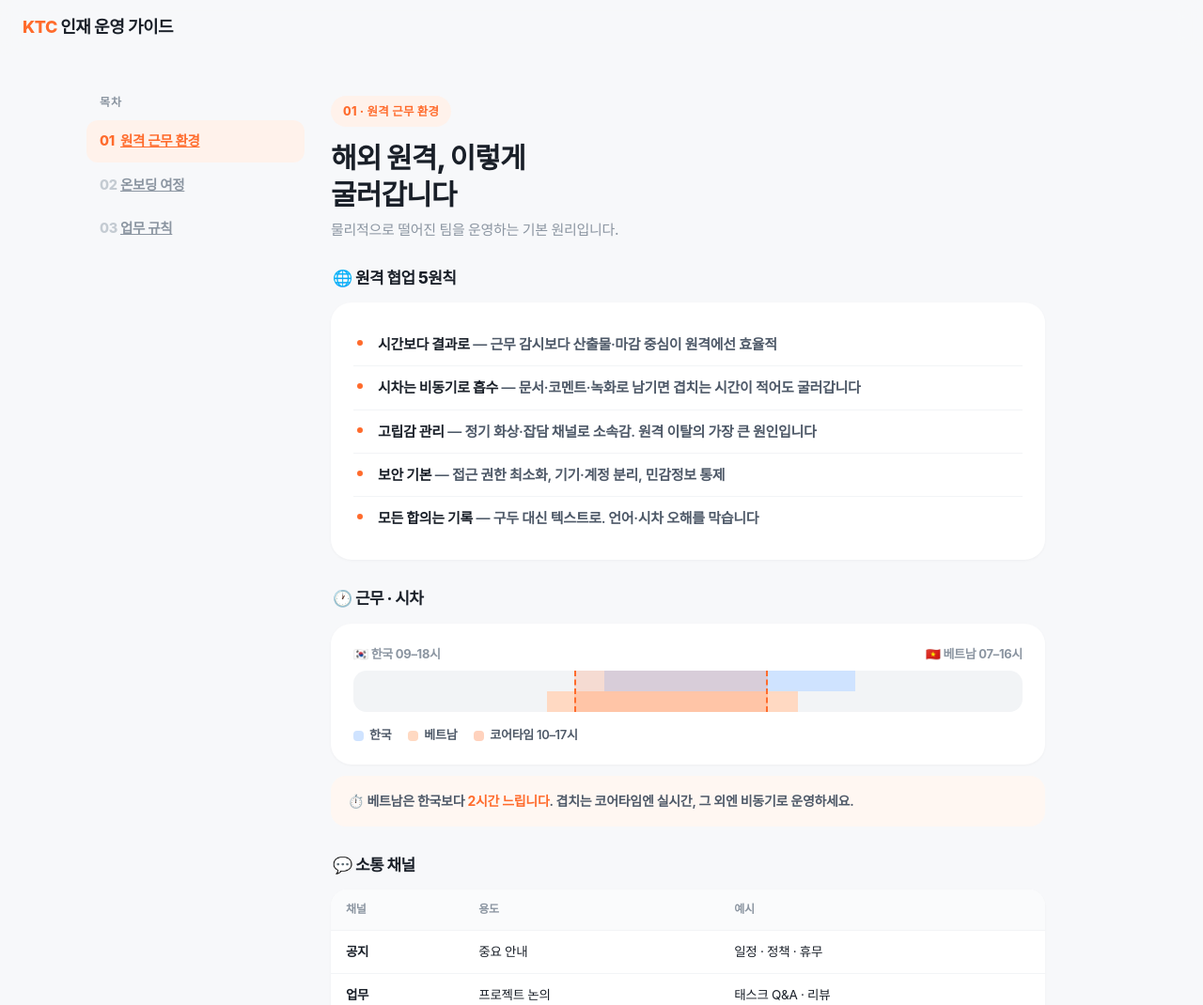
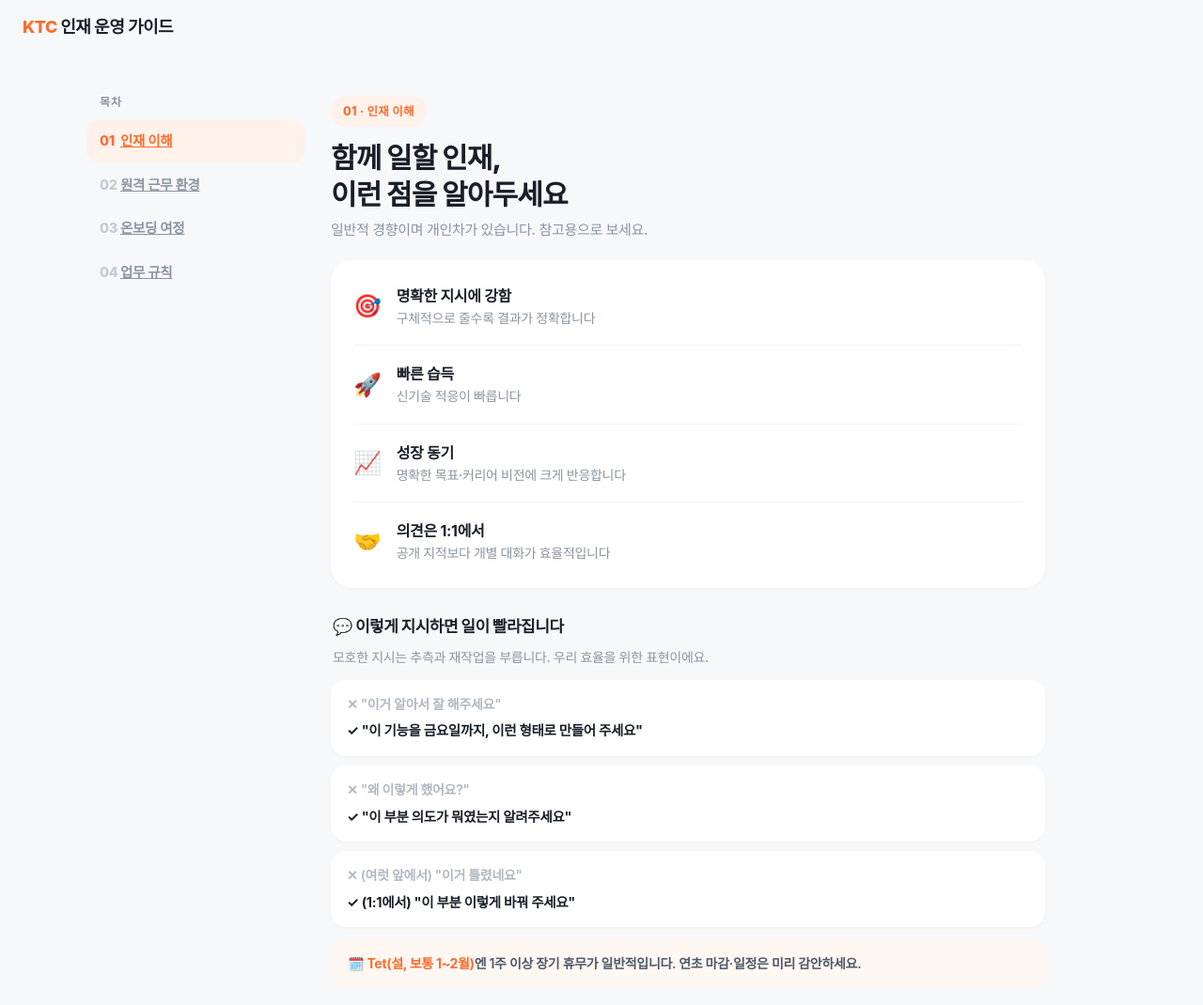
Before and after one commit to jae0512-debug/ktc-onboarding-guide, a plain HTML site: page index.html in a window 1280 px wide. Shown: the top 1070 px of the page at 94% size. Drawn offline with Linux system fonts and the light colour scheme; a web font is replaced by a local one.

Commit message:
인재 이해 섹션 추가 및 번호 01~04로 재정렬
Co-Authored-By: Claude Sonnet 4.6 <noreply@anthropic.com>

```diff
--- a/index.html
+++ b/index.html
@@ -3,7 +3,7 @@
 <head>
   <meta charset="UTF-8">
   <meta name="viewport" content="width=device-width, initial-scale=1.0">
-  <title>KTC 운영 가이드 — 원격 환경 · 온보딩 · 업무 규칙</title>
+  <title>KTC 운영 가이드 — 인재 이해 · 원격 환경 · 온보딩 · 업무 규칙</title>
   <link rel="stylesheet" as="style" crossorigin href="https://cdn.jsdelivr.net/gh/orioncactus/pretendard@v1.3.9/dist/web/static/pretendard.min.css">
   <style>
     * { box-sizing: border-box; margin: 0; padding: 0; -webkit-font-smoothing: antialiased; }
@@ -104,6 +104,16 @@
     .savebtn { width:100%; margin-top:14px; background:var(--ink); color:#fff; border:none; border-radius:16px; padding:15px; font-family:inherit; font-size:15px; font-weight:700; letter-spacing:-0.3px; cursor:pointer; }
     .savebtn:active { transform:scale(.99); }
 
+    .rows { background:#fff; border-radius: 22px; padding: 8px 24px; box-shadow: 0 1px 3px rgba(0,0,0,.04); margin-bottom: 12px; }
+    .r { display: flex; gap: 16px; align-items: center; padding: 18px 0; border-bottom: 1px solid var(--line); }
+    .r:last-child { border-bottom: none; }
+    .r .em { font-size: 24px; flex-shrink: 0; }
+    .r .rt { font-size: 16px; font-weight: 700; }
+    .r .rd { font-size: 14px; color: var(--muted); font-weight: 500; }
+    .pair { background:#fff; border-radius:16px; padding:15px 17px; box-shadow:0 1px 3px rgba(0,0,0,.04); margin-bottom:10px; }
+    .pair .x { font-size:14px; color:#b0b8c1; font-weight:600; }
+    .pair .o { font-size:14.5px; color:var(--ink); font-weight:700; margin-top:7px; }
+
     @media (min-width: 900px) {
       .tabs { display: none; }
       .shell { display: flex; align-items: flex-start; gap: 28px; max-width: 1160px; margin: 0 auto; padding: 0 32px; }
@@ -134,6 +144,7 @@
 <body>
   <nav><div class="logo">KTC <b>인재 운영 가이드</b></div></nav>
   <div class="tabs">
+    <a class="tab" href="#culture">인재 이해</a>
     <a class="tab" href="#env">원격 환경</a>
     <a class="tab" href="#journey">온보딩</a>
     <a class="tab" href="#agree">업무 규칙</a>
@@ -142,16 +153,35 @@
   <div class="shell">
     <aside class="side">
       <div class="st">목차</div>
-      <a class="snav" href="#env"><b>01</b>원격 근무 환경</a>
-      <a class="snav" href="#journey"><b>02</b>온보딩 여정</a>
-      <a class="snav" href="#agree"><b>03</b>업무 규칙</a>
+      <a class="snav" href="#culture"><b>01</b>인재 이해</a>
+      <a class="snav" href="#env"><b>02</b>원격 근무 환경</a>
+      <a class="snav" href="#journey"><b>03</b>온보딩 여정</a>
+      <a class="snav" href="#agree"><b>04</b>업무 규칙</a>
     </aside>
 
     <main class="main">
 
+    <!-- ===== ②: 인재 이해 ===== -->
+    <section id="culture">
+      <div class="tag">01 · 인재 이해</div>
+      <div class="h2">함께 일할 인재,<br>이런 점을 알아두세요<small>일반적 경향이며 개인차가 있습니다. 참고용으로 보세요.</small></div>
+      <div class="rows">
+        <div class="r"><span class="em">🎯</span><div><div class="rt">명확한 지시에 강함</div><div class="rd">구체적으로 줄수록 결과가 정확합니다</div></div></div>
+        <div class="r"><span class="em">🚀</span><div><div class="rt">빠른 습득</div><div class="rd">신기술 적응이 빠릅니다</div></div></div>
+        <div class="r"><span class="em">📈</span><div><div class="rt">성장 동기</div><div class="rd">명확한 목표·커리어 비전에 크게 반응합니다</div></div></div>
+        <div class="r"><span class="em">🤝</span><div><div class="rt">의견은 1:1에서</div><div class="rd">공개 지적보다 개별 대화가 효율적입니다</div></div></div>
+      </div>
+      <div class="sub">💬 이렇게 지시하면 일이 빨라집니다</div>
+      <div style="font-size:14px;color:var(--muted);font-weight:500;margin:-4px 2px 13px;">모호한 지시는 추측과 재작업을 부릅니다. 우리 효율을 위한 표현이에요.</div>
+      <div class="pair"><div class="x">✕ "이거 알아서 잘 해주세요"</div><div class="o">✓ "이 기능을 금요일까지, 이런 형태로 만들어 주세요"</div></div>
+      <div class="pair"><div class="x">✕ "왜 이렇게 했어요?"</div><div class="o">✓ "이 부분 의도가 뭐였는지 알려주세요"</div></div>
+      <div class="pair"><div class="x">✕ (여럿 앞에서) "이거 틀렸네요"</div><div class="o">✓ (1:1에서) "이 부분 이렇게 바꿔 주세요"</div></div>
+      <div class="note">🗓️ <b>Tet(설, 보통 1~2월)</b>엔 1주 이상 장기 휴무가 일반적입니다. 연초 마감·일정은 미리 감안하세요.</div>
+    </section>
+
     <!-- ===== ③: 원격 근무 환경 이해 ===== -->
     <section id="env">
-      <div class="tag">01 · 원격 근무 환경</div>
+      <div class="tag">02 · 원격 근무 환경</div>
       <div class="h2">해외 원격, 이렇게<br>굴러갑니다<small>물리적으로 떨어진 팀을 운영하는 기본 원리입니다.</small></div>
 
       <div class="sub">🌐 원격 협업 5원칙</div>
@@ -212,7 +242,7 @@
 
     <!-- ===== ④: 온보딩 여정 (라이프사이클) ===== -->
     <section id="journey">
-      <div class="tag">02 · 온보딩 여정</div>
+      <div class="tag">03 · 온보딩 여정</div>
       <div class="h2">채용 첫날부터<br>1년까지<small>시기별로 무엇을 챙길지 한눈에 보세요.</small></div>
 
       <div class="stage">
@@ -276,7 +306,7 @@
 
     <!-- ===== ⑤: 업무 규칙 합의서 ===== -->
     <section id="agree">
-      <div class="tag">03 · 업무 규칙</div>
+      <div class="tag">04 · 업무 규칙</div>
       <div class="h2">업무 규칙<small>기업이 사전에 업무 규칙을 정리해 입사 전(또는 입사 1일차)에 안내합니다. 항목별로 문서화해 전달합니다.</small></div>
 
       <div class="hf">
@@ -332,7 +362,7 @@
       update();
 
       var links = [].slice.call(document.querySelectorAll('.tab, .snav'));
-      var ids = ['env','journey','agree'];
+      var ids = ['culture','env','journey','agree'];
       function setActive(id) {
         links.forEach(function (l) { l.classList.toggle('active', l.getAttribute('href') === '#' + id); });
       }
```
